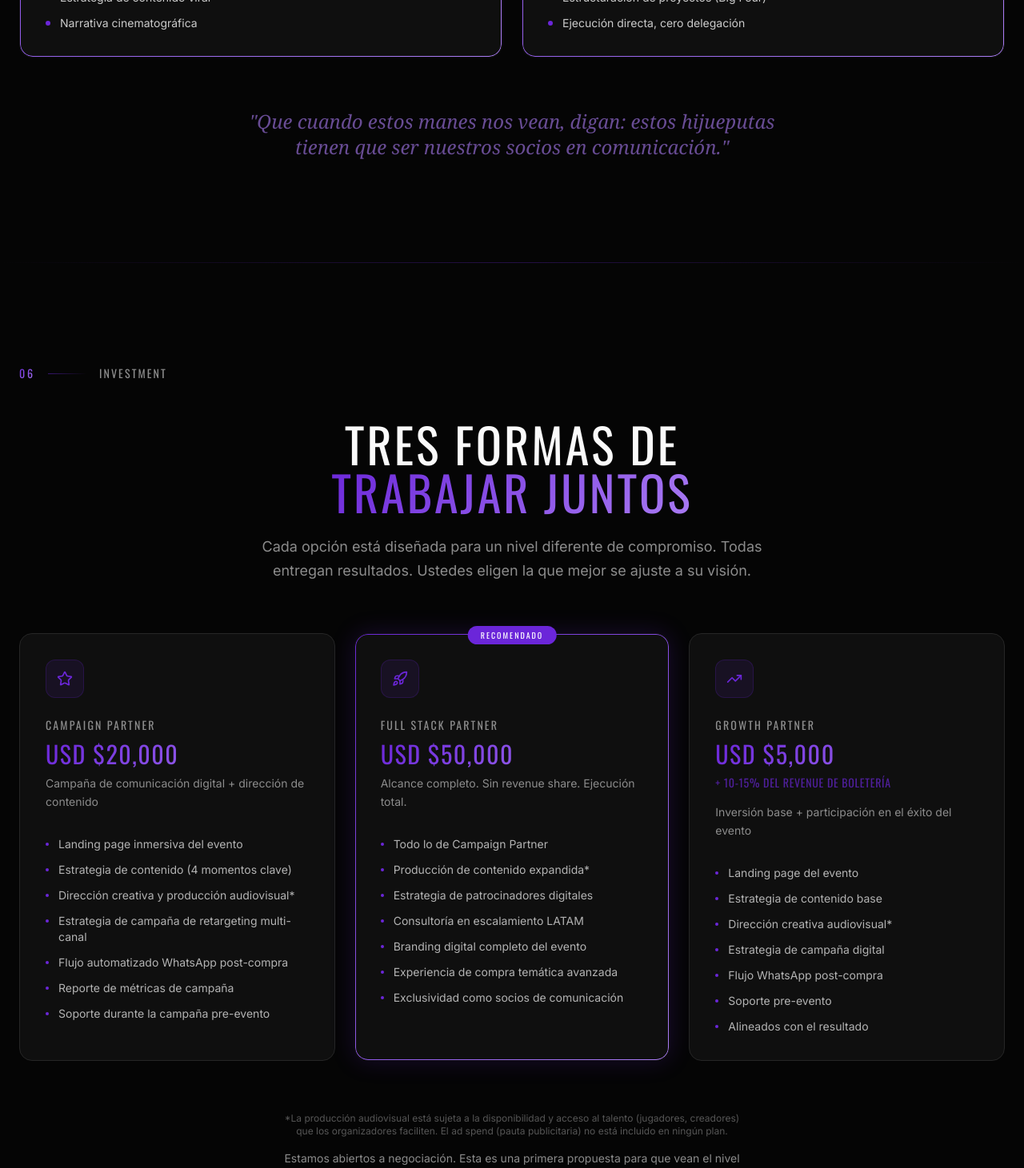
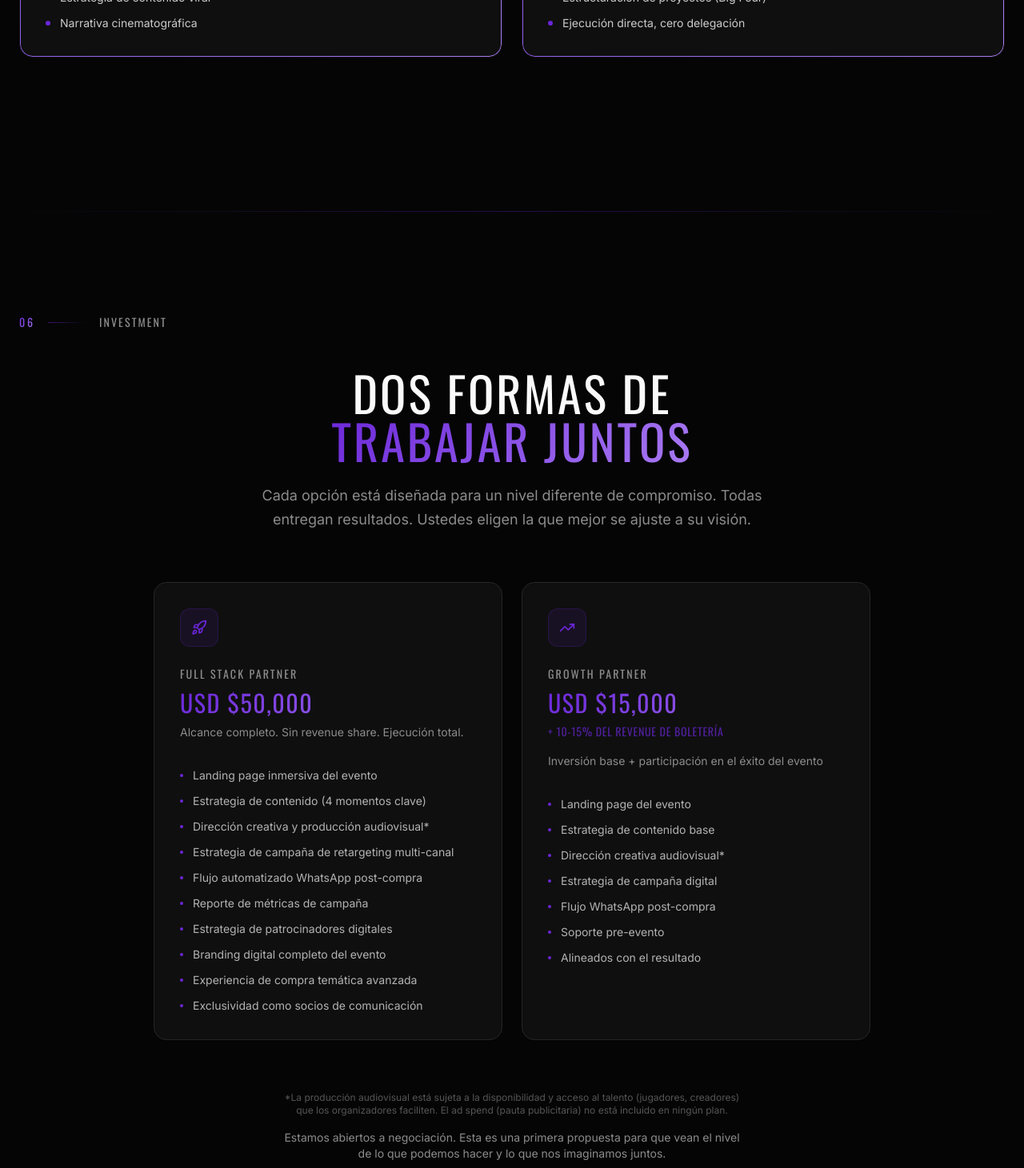
Before and after one commit to edgarmonza/copa-creadores-propuesta, a React (Vite) app: page / in a window 1280 px wide. Shown: the part 9700-11161 px from the top of the page at 80% size. Built offline with nearby package versions, Linux system fonts and the light colour scheme; the HTML template or start-up script is replaced by a standard one; a web font is replaced by a local one.

Commit message:
Quitar frase team, dejar 2 opciones inversión (50K y 15K), sin recomendado

```diff
--- a/src/components/Investment.tsx
+++ b/src/components/Investment.tsx
@@ -1,13 +1,13 @@
 import { motion } from "framer-motion";
 import SectionLabel from "./SectionLabel";
-import { Star, Rocket, TrendingUp } from "lucide-react";
+import { Rocket, TrendingUp } from "lucide-react";
 
 const plans = [
   {
-    icon: Star,
-    name: "CAMPAIGN PARTNER",
-    price: "USD $20,000",
-    description: "Campaña de comunicación digital + dirección de contenido",
+    icon: Rocket,
+    name: "FULL STACK PARTNER",
+    price: "USD $50,000",
+    description: "Alcance completo. Sin revenue share. Ejecución total.",
     features: [
       "Landing page inmersiva del evento",
       "Estrategia de contenido (4 momentos clave)",
@@ -15,32 +15,18 @@ const plans = [
       "Estrategia de campaña de retargeting multi-canal",
       "Flujo automatizado WhatsApp post-compra",
       "Reporte de métricas de campaña",
-      "Soporte durante la campaña pre-evento",
+      "Estrategia de patrocinadores digitales",
+      "Branding digital completo del evento",
+      "Experiencia de compra temática avanzada",
+      "Exclusividad como socios de comunicación",
     ],
     highlight: false,
     revenue: null,
   },
   {
-    icon: Rocket,
-    name: "FULL STACK PARTNER",
-    price: "USD $50,000",
-    description: "Alcance completo. Sin revenue share. Ejecución total.",
-    features: [
-      "Todo lo de Campaign Partner",
-      "Producción de contenido expandida*",
-      "Estrategia de patrocinadores digitales",
-      "Consultoría en escalamiento LATAM",
-      "Branding digital completo del evento",
-      "Experiencia de compra temática avanzada",
-      "Exclusividad como socios de comunicación",
-    ],
-    highlight: true,
-    revenue: null,
-  },
-  {
     icon: TrendingUp,
     name: "GROWTH PARTNER",
-    price: "USD $5,000",
+    price: "USD $15,000",
     description: "Inversión base + participación en el éxito del evento",
     features: [
       "Landing page del evento",
@@ -70,7 +56,7 @@ export default function Investment() {
           className="text-center mb-16"
         >
           <h2 className="font-display text-4xl md:text-5xl lg:text-6xl leading-[0.95] mb-6">
-            TRES FORMAS DE
+            DOS FORMAS DE
             <br />
             <span className="text-gradient-purple">TRABAJAR JUNTOS</span>
           </h2>
@@ -79,7 +65,7 @@ export default function Investment() {
           </p>
         </motion.div>
 
-        <div className="grid md:grid-cols-3 gap-6 mb-16">
+        <div className="grid md:grid-cols-2 gap-6 max-w-4xl mx-auto mb-16">
           {plans.map((plan, i) => (
             <motion.div
               key={plan.name}
@@ -87,20 +73,8 @@ export default function Investment() {
               whileInView={{ opacity: 1, y: 0 }}
               viewport={{ once: true }}
               transition={{ duration: 0.5, delay: i * 0.1 }}
-              className={`relative rounded-2xl p-8 transition-all duration-500 ${
-                plan.highlight
-                  ? "border-gradient-purple glow-purple-sm"
-                  : "bento-card"
-              }`}
+              className="bento-card relative rounded-2xl p-8"
             >
-              {plan.highlight && (
-                <div className="absolute -top-3 left-1/2 -translate-x-1/2">
-                  <span className="text-[10px] font-display tracking-[0.2em] bg-primary text-white px-4 py-1 rounded-full">
-                    RECOMENDADO
-                  </span>
-                </div>
-              )}
-
               <div className="w-12 h-12 rounded-xl bg-primary/10 border border-primary/20 flex items-center justify-center mb-6">
                 <plan.icon className="w-5 h-5 text-primary" />
               </div>
--- a/src/components/Team.tsx
+++ b/src/components/Team.tsx
@@ -99,18 +99,6 @@ export default function Team() {
           ))}
         </div>
 
-        {/* Quote */}
-        <motion.div
-          initial={{ opacity: 0 }}
-          whileInView={{ opacity: 1 }}
-          viewport={{ once: true }}
-          transition={{ duration: 0.6 }}
-          className="text-center"
-        >
-          <blockquote className="font-accent text-xl md:text-2xl text-primary-glow/60 max-w-2xl mx-auto">
-            "Que cuando estos manes nos vean, digan: estos hijueputas tienen que ser nuestros socios en comunicación."
-          </blockquote>
-        </motion.div>
       </div>
     </section>
   );
```
